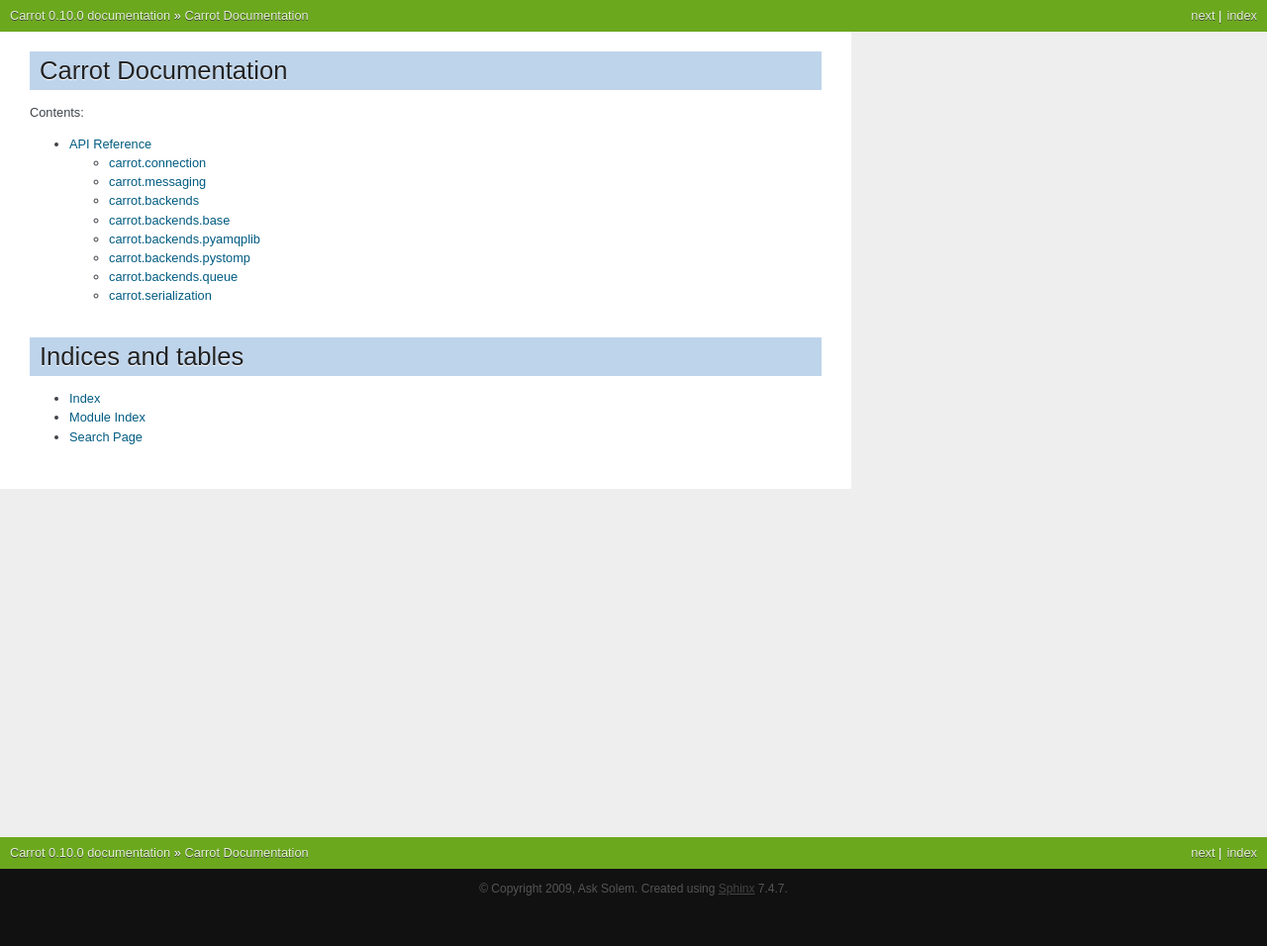
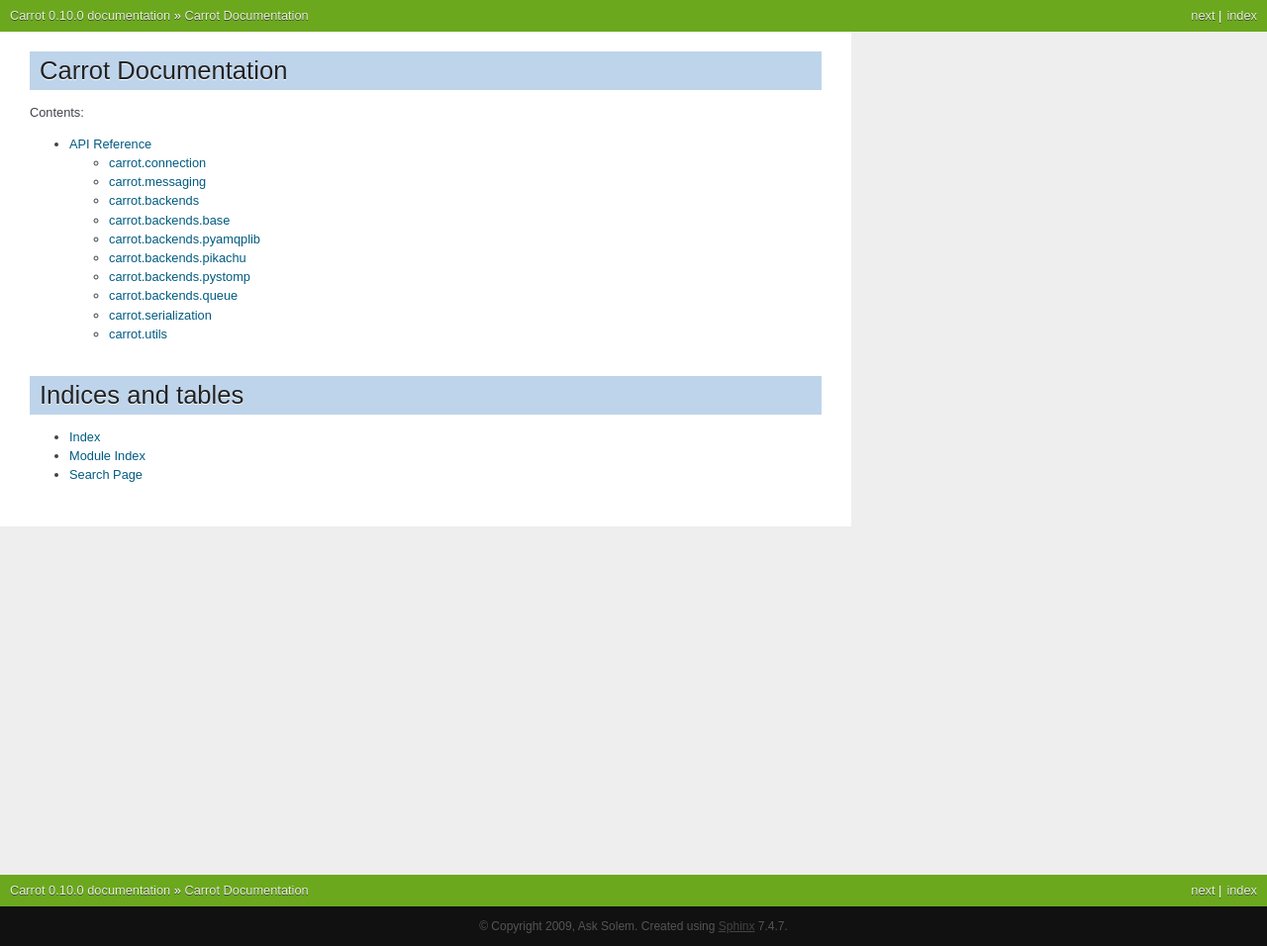
Before and after one commit to ask/carrot, a Sphinx documentation site: the page built from docs/index.rst, in a window 1280 px wide. Shown: the whole page at 99% size. Built offline with Sphinx 7.4.7, drawn with Linux system fonts in a browser that asks for light colours; before the commit the page ends 918 px from its top, so only the background shows below that.

Commit message:
Added missing sphinx autodoc files for .backends.pikachu and .utils

```diff
--- /dev/null
+++ b/docs/reference/carrot.backends.pikachu.rst
@@ -0,0 +1,8 @@
+=====================================
+carrot.backends.pikachu
+=====================================
+
+.. currentmodule:: carrot.backends.pikachu
+
+.. automodule:: carrot.backends.pikachu
+    :members:
--- /dev/null
+++ b/docs/reference/carrot.utils.rst
@@ -0,0 +1,8 @@
+=====================================
+carrot.utils
+=====================================
+
+.. currentmodule:: carrot.utils
+
+.. automodule:: carrot.utils
+    :members:
--- a/docs/reference/index.rst
+++ b/docs/reference/index.rst
@@ -13,6 +13,8 @@
     carrot.backends
     carrot.backends.base
     carrot.backends.pyamqplib
+    carrot.backends.pikachu
     carrot.backends.pystomp
     carrot.backends.queue
     carrot.serialization
+    carrot.utils
```
